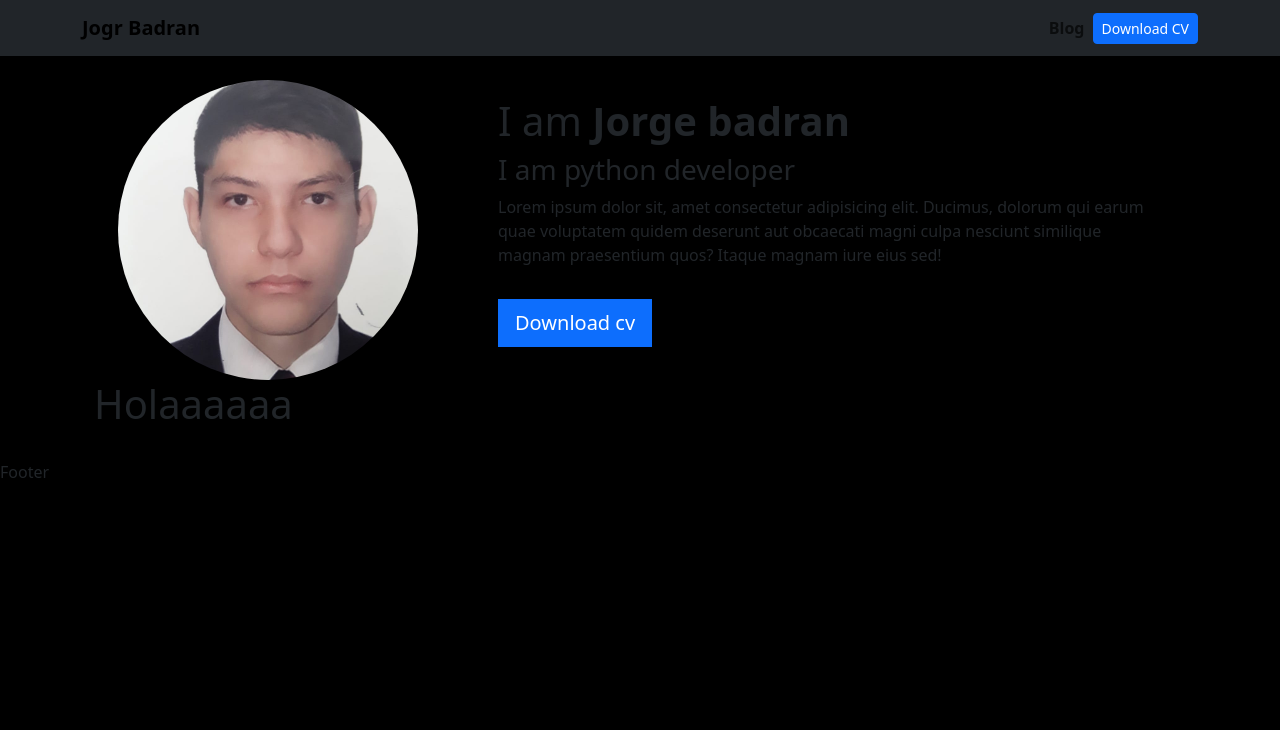
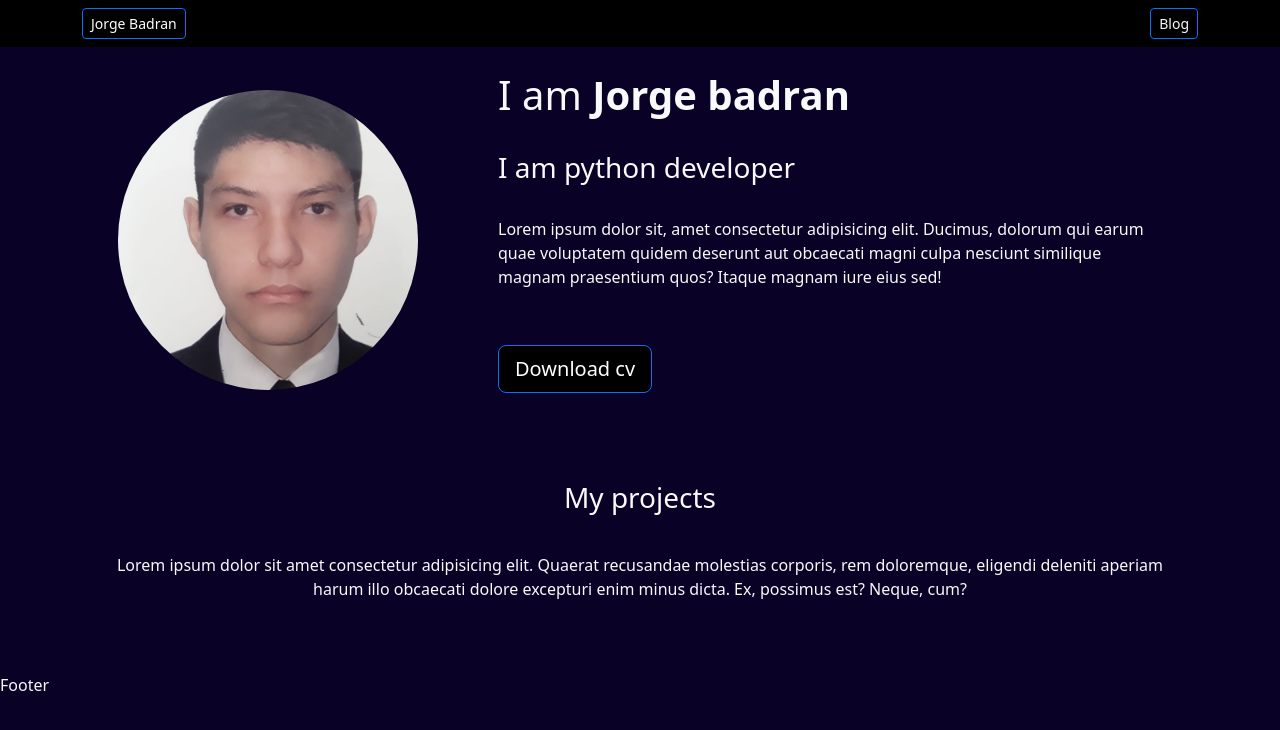
Before and after one commit to JorgeBadran/Portafolio, a Django app: page / in a window 1280 px wide. Shown: the top 730 px of the page. Run offline with Django 4.2, Linux system fonts and the light colour scheme; data that the repository does not hold is empty.

Commit message:
Se crea el blog del portafolio

```diff
--- a/portafolio/static/main.css
+++ b/portafolio/static/main.css
@@ -1,5 +1,10 @@
 body {
-    background: black;
+    background:#090126;
+}
+
+.card-project:hover {
+    border: 1px solid #fff;
+    cursor: pointer;
 }
 
 header {
--- a/portafolio/templates/home.html
+++ b/portafolio/templates/home.html
@@ -1,10 +1,8 @@
-
 {% extends "layout.html" %}
 
+{% block content %}
+    {% load static %}
 
-{% block content %}
-
-    {% load static %}
     <header class="row align-items-center">
         <div class="col-md-4 d-flex justify-content-center align-items-center">
             <img src="{% static 'portafolio/jorge1606.jpg' %}" alt="" style="width: 300px; height: 300px; object-fit: cover; border-radius: 50%;">
@@ -13,28 +11,49 @@
         <div class="col-md-8">
             <div class="text-container">
                 <h1>I am <strong>Jorge badran</strong></h1>
+                <br>
                 <h3>I am python developer</h3>
+                <br>
                 <p>Lorem ipsum dolor sit, amet consectetur adipisicing elit. Ducimus, dolorum qui earum quae
                 voluptatem quidem deserunt aut obcaecati magni culpa nesciunt similique magnam praesentium
                 quos? Itaque magnam iure eius sed!</p>
-                <a href="#" class="btn btn-primary btn-lg rounded-0 my-3" >Download cv</a>
+                <br>
+                <a href="{% static 'portafolio/cv.pdf'%}" class="btn btn-primary btn-lg my-3 bg-black" target="_blank">Download cv</a>
             </div>
         </div>
     </header>
 
+    <br>
+    <br>
 
-    <h1>Holaaaaaa</h1>
-
-    {% for project in projects %}
-
-        <h2>{{project.title}}</h1>
-        <p>{{project.title}}<p>
-        <img src="{{project.image.url}}" width="500" height="500" alt="{{project.title}}">
-
-        {% if project.url %}
-        <a href="{{project.url}}"/>{{project.url}}</a>
-        {% endif %}
-
-    {% endfor %}
-
+    <main>
+        <div class="row my-4 text-center">
+            <h3>My projects</h3>
+            <br>
+            <br>
+            <br>
+            <p>
+                Lorem ipsum dolor sit amet consectetur adipisicing elit. Quaerat recusandae molestias corporis,
+                rem doloremque, eligendi deleniti aperiam harum illo obcaecati dolore excepturi enim
+                minus dicta. Ex, possimus est? Neque, cum?
+            </p>
+            <br>
+            <br>
+            <br>
+            {% for project in projects %}
+                <div class="col-md-4 p-4">
+                    <div class="card bg-black card-project">
+                        <img src="{{project.image.url}}" class="card-img-top" alt="{{project.title}}">
+                        <div class="card-body text-light">
+                            <h2 class="card-title">{{project.title}}</h2>
+                            <p>{{project.description}}</p>
+                            {% if project.url %}
+                                <a href="{{project.url}}" class="btn btn-light rounded-0 btn-sm" target="_blank">{{project.url}}</a>
+                            {% endif %}
+                        </div>
+                    </div>
+                </div>
+            {% endfor %}
+        </div>
+    </main>
 {% endblock  %}
--- a/portafolio/templates/layout.html
+++ b/portafolio/templates/layout.html
@@ -13,7 +13,7 @@
         integrity="sha384-qKXV1j0HvMUeCBQ+QVp7JcfGl760yU08IQ+GpUo5hlbpg51QRiuqHAJz8+BrxE/N" crossorigin="anonymous"></script>
         <link rel="stylesheet" href="{% static 'main.css' %}">
     </head>
-    <body>
+    <body class="text-light" >
 
         {% include "partials/navbar.html" %}
 
--- a/portafolio/templates/partials/navbar.html
+++ b/portafolio/templates/partials/navbar.html
@@ -1,19 +1,21 @@
 {% load static %}
 
-<nav class="navbar navbar-expand-lg bg-dark">
+<nav class="navbar navbar-expand-lg bg-black">
   <div class="container">
-    <a class="navbar-brand fw-bold fst-ital" href="/">Jogr Badran</a>
+    <a class="btn btn-primary btn-sm bg-black" href="/">Jorge Badran</a>
     <button class="navbar-toggler" type="button" data-bs-toggle="collapse" data-bs-target="#navbarNav" aria-controls="navbarNav" aria-expanded="false" aria-label="Toggle navigation">
       <span class="navbar-toggler-icon"></span>
     </button>
     <div class="collapse navbar-collapse" id="navbarNav">
       <ul class="navbar-nav ms-auto">
         <li class="nav-item">
-          <a class="nav-link fw-bold fst-ital" href="{% url 'blog:posts' %}">Blog</a>
+        <a class="btn btn-primary btn-sm bg-black fst-ital text-light" href="{% url 'blog:posts' %}">Blog</a>
         </li>
+      <!--
         <li class="nav-item d-flex align-items-center">
-          <a class="btn btn-primary btn-sm" href="{% static 'portafolio/cv.pdf'%}" target="_blank">Download CV</a>
+        <a class="btn btn-primary btn-sm bg-black" href="{% static 'portafolio/cv.pdf'%}" target="_blank">Download CV</a>
         </li>
+      -->
       </ul>
     </div>
   </div>
--- /dev/null
+++ b/requirements.txt
@@ -0,0 +1,6 @@
+asgiref==3.6.0
+Django==4.1.7
+Pillow==9.4.0
+psycopg2==2.9.5
+sqlparse==0.4.3
+tzdata==2022.7
```
Also changed, not shown: blog/templates/post_detail.html (+10 -5 lines), blog/templates/posts.html (+15 -7 lines).
